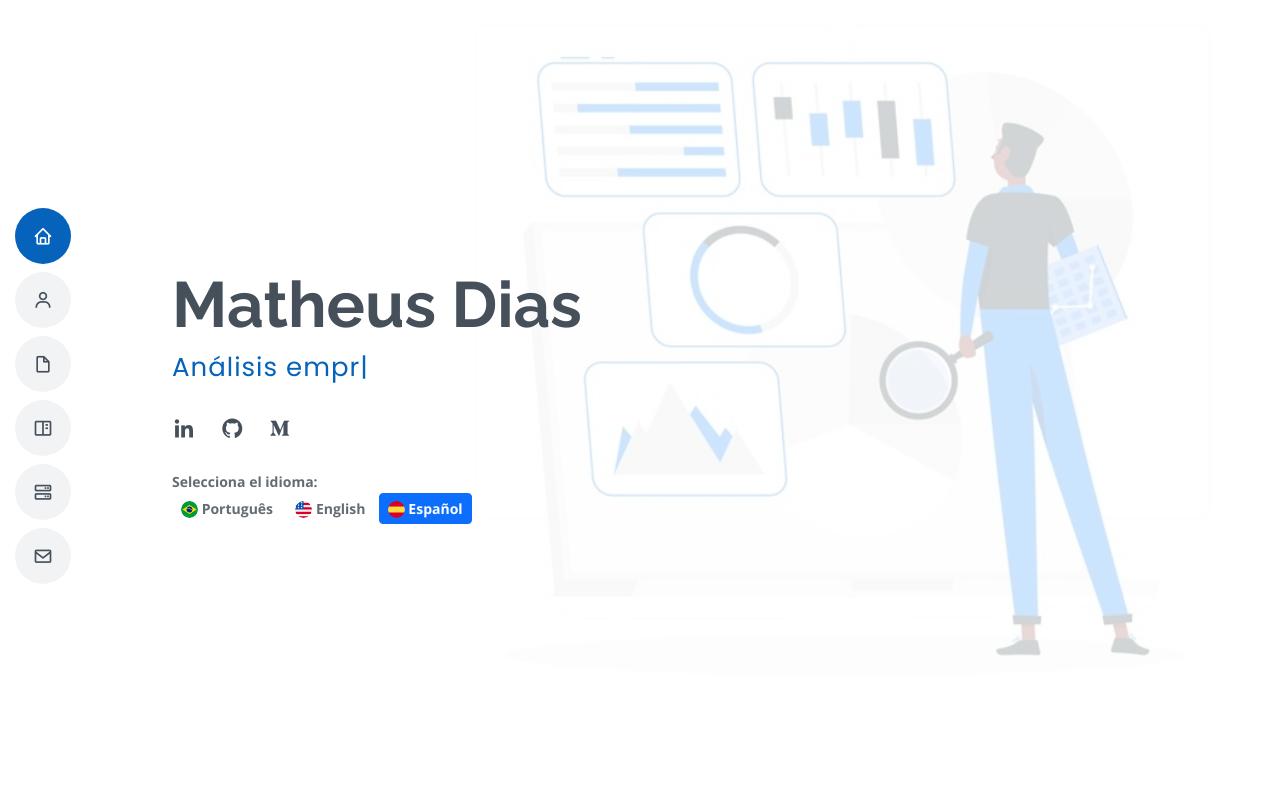
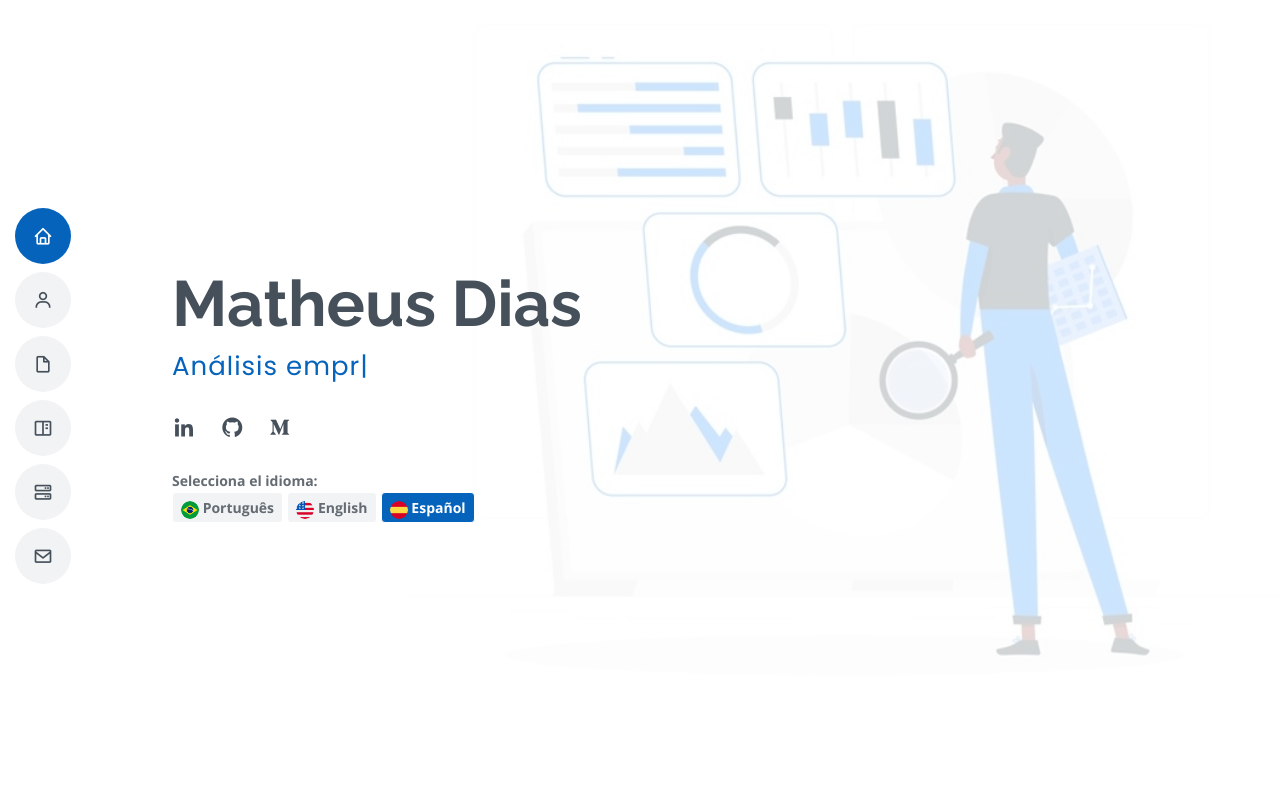
Before and after one commit to diassmatheus/es, a plain HTML site: page index.html in a window 1280 px wide. Shown: the top 800 px of the page. Drawn offline with nearby package versions, Linux system fonts and the light colour scheme.

Commit message:
Update index.html

```diff
--- a/index.html
+++ b/index.html
@@ -71,10 +71,20 @@
       <br>
       <style>
         .flag-circle {
-          width: 17px; /* Ajuste conforme necessário */
-          height: 17px; /* Ajuste conforme necessário */
+          width: 18px; /* Ajuste conforme necessário */
+          height: 18px; /* Ajuste conforme necessário */
           border-radius: 50%;
           border: 0.1px #ccc; /* Cor da borda */
+        }
+        .btn-primary {
+          background-color: #0563BB; /* Cor do botão primário personalizado */
+          border-color: #ffffff; /* Cor da borda do botão primário personalizado */
+          color: #ffffff; /* Cor do texto do botão primário personalizado */
+        }
+        .btn-secundary {
+          background-color: #F2F3F5; /* Cor do botão primário personalizado */
+          border-color: #ffffff; /* Cor da borda do botão primário personalizado */
+          color: #646b72; /* Cor do texto do botão primário personalizado */
         }
       </style>
       <!-- Botão com bandeira do Brasil -->
```
